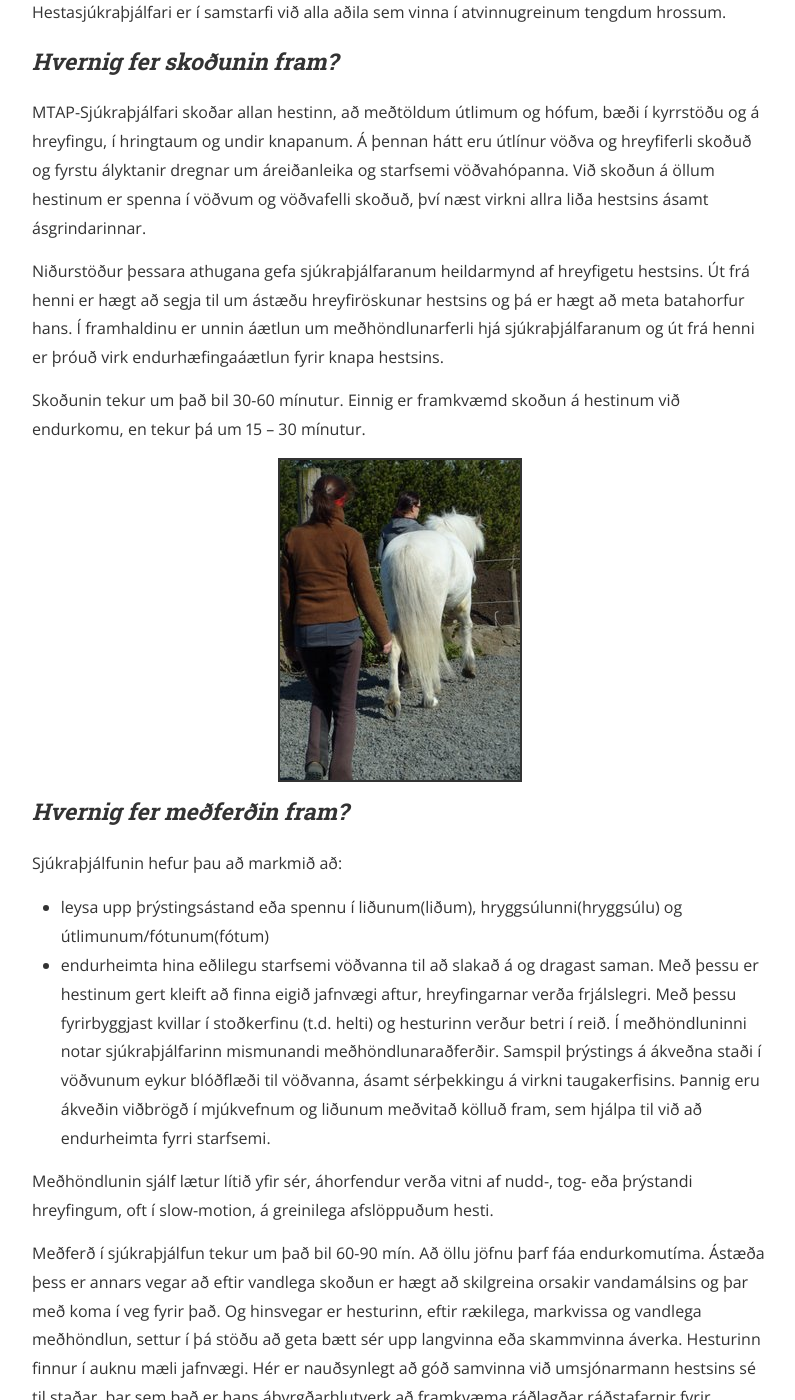
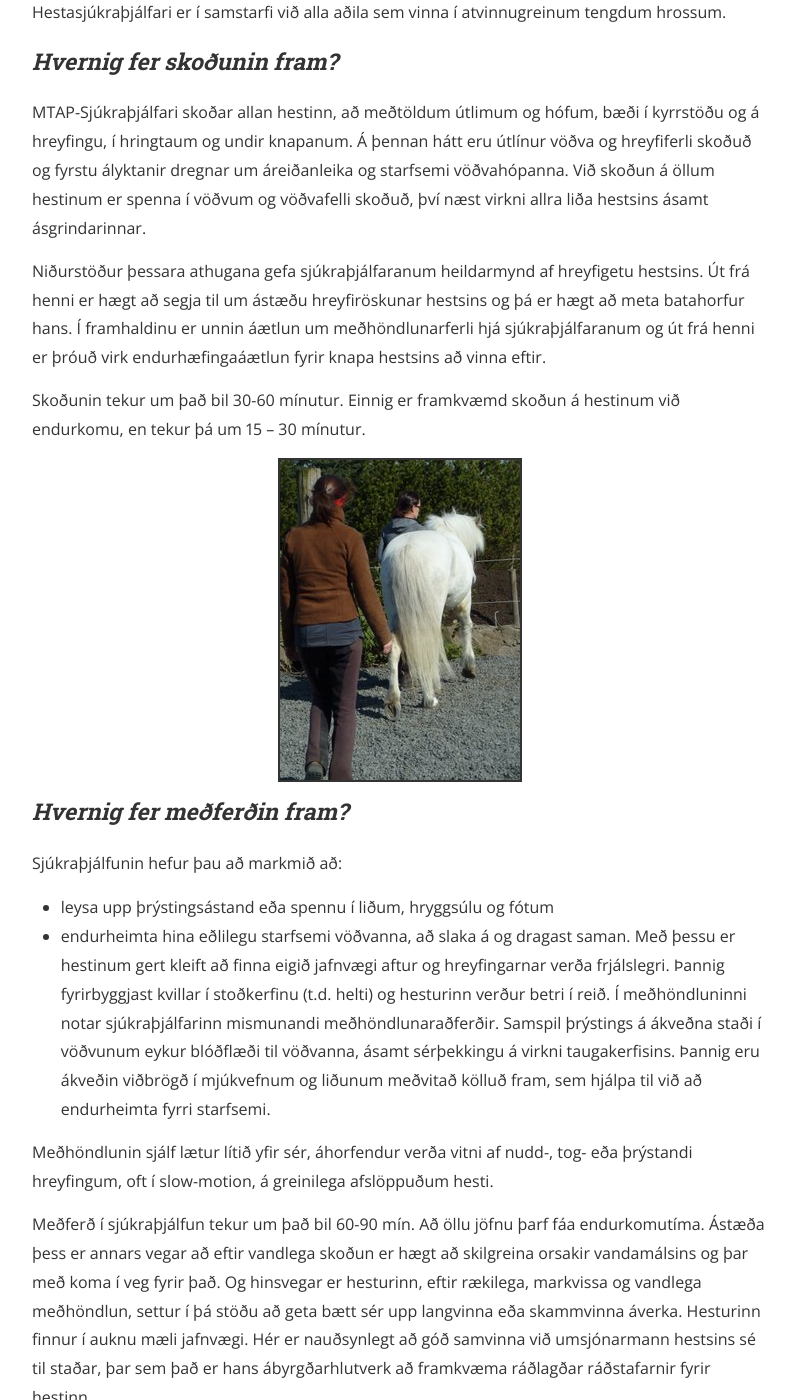
Before and after one commit to FancyFanz/FancyFanz.github.io, a Jekyll site: the page built from about-is.md, in a window 1280 px wide and 1400 px high, scrolled down 985 px. Shown: the whole window, without its empty margins (240-1035 px from the left). Built offline with Jekyll 4.4.1, drawn with Linux system fonts in a browser that asks for light colours; nearby versions of some CDN libraries; library files that are not in the unit come from our copies.

Commit message:
Update about-is.md

```diff
--- a/about-is.md
+++ b/about-is.md
@@ -38,7 +38,7 @@ Hestasjúkraþjálfari er í samstarfi við alla aðila sem vinna í atvinnugrei
 
 MTAP-Sjúkraþjálfari skoðar allan hestinn, að meðtöldum útlimum og hófum, bæði í kyrrstöðu og á hreyfingu, í hringtaum og undir knapanum. Á þennan hátt eru útlínur vöðva og hreyfiferli skoðuð og fyrstu ályktanir dregnar um áreiðanleika og starfsemi vöðvahópanna. Við skoðun á öllum hestinum er spenna í vöðvum og vöðvafelli skoðuð, því næst virkni allra liða hestsins ásamt ásgrindarinnar.
 
-Niðurstöður þessara athugana gefa sjúkraþjálfaranum heildarmynd af hreyfigetu hestsins. Út frá henni er hægt að segja til um ástæðu hreyfiröskunar hestsins og þá er hægt að meta batahorfur hans. Í framhaldinu er unnin áætlun um meðhöndlunarferli hjá sjúkraþjálfaranum og út frá henni er þróuð virk endurhæfingaáætlun fyrir knapa hestsins.
+Niðurstöður þessara athugana gefa sjúkraþjálfaranum heildarmynd af hreyfigetu hestsins. Út frá henni er hægt að segja til um ástæðu hreyfiröskunar hestsins og þá er hægt að meta batahorfur hans. Í framhaldinu er unnin áætlun um meðhöndlunarferli hjá sjúkraþjálfaranum og út frá henni er þróuð virk endurhæfingaáætlun fyrir knapa hestsins að vinna eftir.
 
 Skoðunin tekur um það bil 30-60 mínutur. Einnig er framkvæmd skoðun á hestinum við endurkomu, en tekur þá um 15 – 30 mínutur.
 
@@ -54,8 +54,8 @@ Skoðunin tekur um það bil 30-60 mínutur. Einnig er framkvæmd skoðun á hes
 
 Sjúkraþjálfunin hefur þau að markmið að:
 
- - leysa upp þrýstingsástand eða spennu í liðunum(liðum), hryggsúlunni(hryggsúlu) og útlimunum/fótunum(fótum)
- - endurheimta hina eðlilegu starfsemi vöðvanna til að slakað á og dragast saman. Með þessu er hestinum gert kleift að finna eigið jafnvægi aftur, hreyfingarnar verða frjálslegri. Með þessu fyrirbyggjast kvillar í stoðkerfinu (t.d. helti) og hesturinn verður betri í reið. Í meðhöndluninni notar sjúkraþjálfarinn mismunandi meðhöndlunaraðferðir. Samspil þrýstings á ákveðna staði í vöðvunum eykur blóðflæði til vöðvanna, ásamt sérþekkingu á virkni taugakerfisins. Þannig eru ákveðin viðbrögð í mjúkvefnum og liðunum meðvitað kölluð fram, sem hjálpa til við að endurheimta fyrri starfsemi.
+ - leysa upp þrýstingsástand eða spennu í liðum, hryggsúlu og fótum
+ - endurheimta hina eðlilegu starfsemi vöðvanna, að slaka á og dragast saman. Með þessu er hestinum gert kleift að finna eigið jafnvægi aftur og hreyfingarnar verða frjálslegri. Þannig fyrirbyggjast kvillar í stoðkerfinu (t.d. helti) og hesturinn verður betri í reið. Í meðhöndluninni notar sjúkraþjálfarinn mismunandi meðhöndlunaraðferðir. Samspil þrýstings á ákveðna staði í vöðvunum eykur blóðflæði til vöðvanna, ásamt sérþekkingu á virkni taugakerfisins. Þannig eru ákveðin viðbrögð í mjúkvefnum og liðunum meðvitað kölluð fram, sem hjálpa til við að endurheimta fyrri starfsemi.
 
 Meðhöndlunin sjálf lætur lítið yfir sér, áhorfendur verða vitni af nudd-, tog- eða þrýstandi hreyfingum, oft í slow-motion, á greinilega afslöppuðum hesti.
 
```
